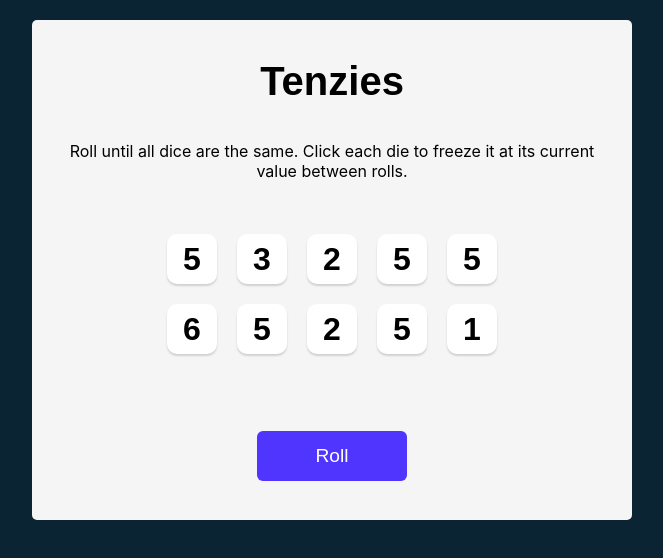
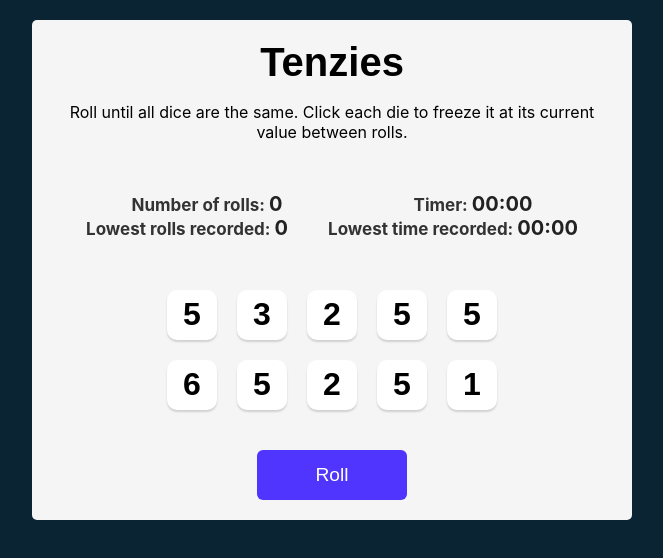
Before and after one commit to Ra-Kim/tenzies, a React (Create React App) app: page / in a window 1280 px wide. Shown: the top 558 px of the page, without its empty margins (308-971 px from the left). Built offline with nearby package versions, Linux system fonts and the light colour scheme.

Commit message:
added highscores with states and localstorage

```diff
--- a/src/App.js
+++ b/src/App.js
@@ -4,18 +4,59 @@ import {nanoid} from "nanoid"
 import Confetti from "react-confetti"
 
 export default function App() {
+    const [dice, setDice] = useState(allNewDice())
+    const [count, setCount] = useState(0)
+    const [interv, setInterv] = useState()
+    const [status, setStaus] = useState(true)
+    const [recordTime, setRecordTime] = useState({lowestMin: 0,lowestSecs:60})
+    const [permit, setPermit] = useState(true)
+    const [time, setTime] = useState({secs: 0 , min: 0, ms: 0})
+    const [tenzies, setTenzies] = useState(false)
+    const [currentTime, setCurrentTime] = useState()
+    let lowestCount = localStorage.getItem("lowestCount")
 
-    const [dice, setDice] = useState(allNewDice())
-    const [tenzies, setTenzies] = useState(false)
+
 
      useEffect(() => {
         const allHeld = dice.every(die => die.isHeld)
         const firstValue = dice[0].value
         const allSameValue = dice.every(die => die.value === firstValue)
         if (allHeld && allSameValue) {
+            setCurrentTime(time)
             setTenzies(true)
+
+
+
+            if(count <= lowestCount) {
+                localStorage.setItem("lowestCount", count)
             }
-    }, [dice])
+        }
+    }, [dice, count, lowestCount])
+
+
+
+    let updatedSecs = time.secs , updatedMin = time.min, updatedMs = time.ms
+
+    const run = () => {
+        if(updatedSecs === 60){
+            updatedMin++
+            updatedSecs = 0
+        }
+        if(updatedMs === 100){
+            updatedSecs++
+            updatedMs=0
+        }
+        updatedMs++
+        return setTime({secs: updatedSecs , min: updatedMin, ms: updatedMs})
+    }
+
+    const resetScore =() => {
+        localStorage.setItem("lowestCount", "")
+        setCount(0)
+        setRecordTime((prevRecord) => ({...prevRecord ,lowestSecs: 60}))
+        clearState()
+        setStaus(!status)
+    }
 
     function generateNewDie() {
         return {
@@ -33,26 +74,55 @@ export default function App() {
         return newDice
     }
 
+
     function rollDice() {
         if(!tenzies) {
+            if(permit){
+                setInterv(setInterval(run,10))
+                setPermit(!permit)
+            }
+            setCount((count) => count = count + 1)
             setDice(oldDice => oldDice.map(die => {
                 return die.isHeld ?
                     die :
                     generateNewDie()
             }))
         } else {
+            setRecordTime((prevRecord) => {
+                return prevRecord.lowestSecs > currentTime.secs ?
+                        {...prevRecord, lowestSecs: currentTime.secs} :
+                        prevRecord
+            })
+            clearState()
+            setCount(0)
+        }
+    }
+
+    function clearState(){
+        clearInterval(interv)
+            if(status){
+                localStorage.setItem("lowestCount", count)
+                setStaus(!status)
+            }
+            setPermit(!permit)
+            setTime({secs: 0 , min: 0, ms: 0})
             setTenzies(false)
             setDice(allNewDice())
     }
-    }
+
 
     function holdDice(id) {
+        if(permit){
+            setInterv(setInterval(run,10))
+            setPermit(!permit)
+        }
         setDice(oldDice => oldDice.map(die => {
             return die.id === id ?
                 {...die, isHeld: !die.isHeld} :
                 die
         }))
     }
+
 
     const diceElements = dice.map(die => (
         <Die
@@ -69,15 +139,44 @@ export default function App() {
             <h1 className="title">Tenzies</h1>
             <p className="instructions">Roll until all dice are the same.
             Click each die to freeze it at its current value between rolls.</p>
+            <div className="stats-div">
+                <p>Number of rolls: <span>{count}</span></p>
+                <p>Timer: {tenzies ?
+                    <span>
+                        {currentTime.min >= 10 ?
+                        currentTime.min : "0" + currentTime.min}:
+                        {currentTime.secs >= 10 ? currentTime.secs : "0" + currentTime.secs}
+                    </span>
+                    :
+                    <span>
+                        {time.min >= 10 ?
+                        time.min : "0" + time.min}:
+                        {time.secs >= 10 ? time.secs : "0" + time.secs}
+                    </span>
+                }
+                </p>
+            </div>
+            <div className="stats-div">
+                <p>Lowest rolls recorded: <span>{lowestCount ? lowestCount : count}</span></p>
+                <p>Lowest time recorded: <span>00:
+                    {recordTime.lowestSecs === 0 || recordTime.lowestSecs !== 60 ?
+                    recordTime.lowestSecs >= 10 ? recordTime.lowestSecs :
+                    "0" + recordTime.lowestSecs :
+                     "00"}
+                </span></p>
+            </div>
             <div className="dice-container">
                 {diceElements}
             </div>
+            <div className="button-div">
+                {tenzies && <button  className="reset-game" onClick={resetScore}>Clear High Score</button>}
                 <button
                     className="roll-dice"
                     onClick={rollDice}
                 >
                     {tenzies ? "New Game" : "Roll"}
                 </button>
+            </div>
         </main>
     )
 }
--- a/src/index.css
+++ b/src/index.css
@@ -31,14 +31,42 @@ main {
 .instructions {
   font-family: 'Inter', sans-serif;
   font-weight: 400;
-  margin-top: 0;
+  margin-top: 3%;
+  margin-bottom: auto;
   text-align: center;
+}
+
+.stats-div{
+  display: flex;
+  width: 95%;
+  justify-content: space-around;
+}
+
+.button-div{
+  display: flex;
+  width: 75%;
+  justify-content: space-around;
+}
+
+.stats-div p{
+  margin: 0;
+  color: #333;
+  font-weight: bolder;
+  font-size: 17px;
+  font-family: 'Inter', sans-serif;
+}
+
+.stats-div span{
+  font-size: 20px;
+  color: #222;
+  font-family: 'Inter', sans-serif;
 }
 
 .dice-container {
   display: grid;
   grid-template: auto auto / repeat(5, 1fr);
   gap: 20px;
+  margin-top: auto;
   margin-bottom: 40px;
 }
 
@@ -55,6 +83,18 @@ main {
 
 .die-num {
   font-size: 2rem;
+}
+
+.reset-game{
+  height: 50px;
+  width: 150px;
+  border: 1px solid #5035FF;
+  border-radius: 6px;
+  background-color: whitesmoke;
+  color: #5035FF;
+  font-size: 1rem;
+  font-family: 'Karla', sans-serif;
+  cursor: pointer;
 }
 
 .roll-dice {
```
Lines whose indentation alone changed are shown as unchanged.
